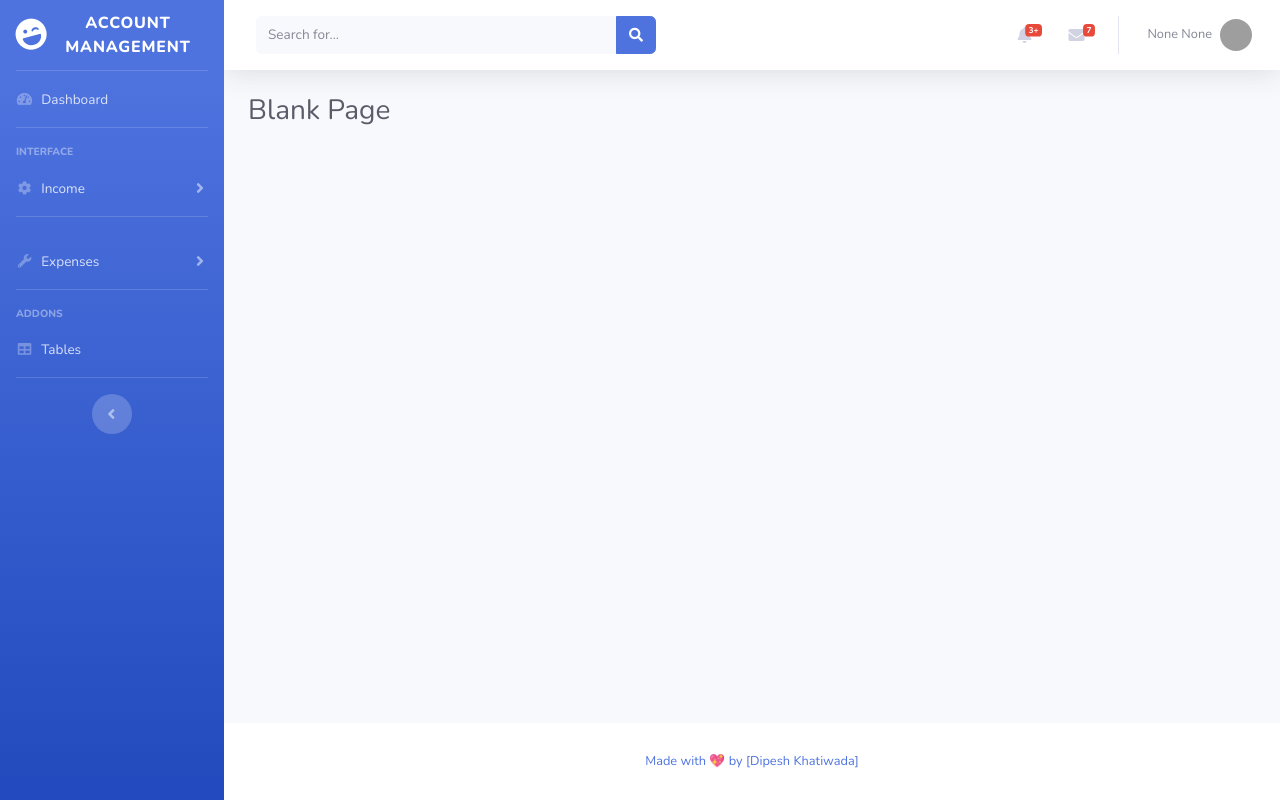
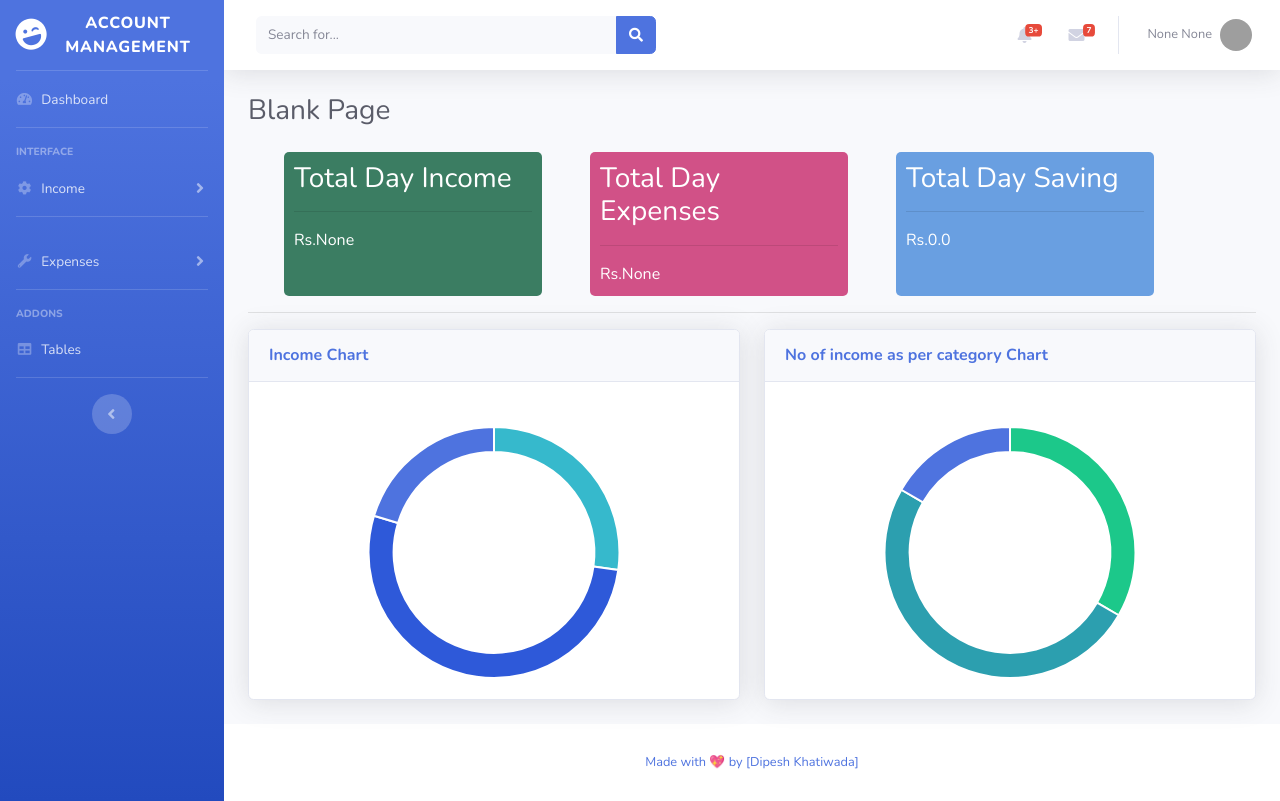
Before and after one commit to dipeshkhatiwada/accountmanager, a Django app: page /account/dashboard/ in a window 1280 px wide. Run offline with Django 3.2, Linux system fonts and the light colour scheme; a user stored in the database is signed in; data comes from the database, SQL or seed files in the repository; both versions use the stored data as it was after the commit; some libraries are stand-ins or nearby versions; grey boxes are pictures that could not be loaded.

Commit message:
chat in dashboard

```diff
--- a/account/views.py
+++ b/account/views.py
@@ -2,8 +2,12 @@ from django.contrib import messages
 from django.contrib.auth import logout, authenticate, login
 from django.shortcuts import render, HttpResponse, redirect, get_object_or_404
 from django.views import View
+
+from expenses.models import Expenses
 from .models import Account
 from django.contrib.auth.mixins import LoginRequiredMixin
+from income.models import Income
+import random
 
 # Create your views here.
 
@@ -63,7 +67,46 @@ class Dashboard(LoginRequiredMixin,  View):
     template_name = 'dashboard.html'
 
     def get(self, request):
-        return render(request, self.template_name)
+        # chart of income as per category
+        category_income = Income.objects.getIncomeByCategory(request.user.id)
+        category_list = list(category_income.keys())
+        category_amount = list(category_income.values())
+        dayincome = Income.objects.getCurrentDayIncome(request.user.id)
+        dayexpenses = Expenses.objects.getCurrentDayExpenses(request.user.id)
+        new_amt=[]
+        for c_amt in category_amount:
+            if c_amt == None:
+                new_amt.append(0.0)
+            else:
+                new_amt.append(c_amt)
+        # chart for no of income as per category
+        counted_income = list(Income.objects.countIncomeByCategory(request.user.id).values())
+        count_income = []
+        for no in counted_income:
+            count_income.append(no)
+        print(category_amount)
+        color_list = ['#4e73df', '#1cc88a', '#36b9cc','#2e59d9', '#17a673', '#2c9faf','c3145dba','#4a8bdcd1','3b7d62',]
+        day_saving = 0.0
+        if dayincome['price__sum'] and dayexpenses['price__sum']:
+            day_saving = dayincome['price__sum'] - dayexpenses['price__sum']
+        bcolor=[]
+        hovercolor=[]
+        for i in range(0,len(category_income)):
+            bcolor.append(color_list[random.randint(0,5)])
+            hovercolor.append(color_list[random.randint(0,5)])
+
+        context = {
+            'dayincome':dayincome,
+            'dayexpenses': dayexpenses,
+            'daysaving': day_saving,
+            'category_list':category_list,
+            'category_amount':new_amt,
+            'bcolor':bcolor,
+            'hovercolor':hovercolor,
+            'count_income': count_income,
+
+        }
+        return render(request, self.template_name,context)
 
 
 class Signout(View):
--- a/expenses/models.py
+++ b/expenses/models.py
@@ -1,4 +1,8 @@
+import datetime
+
 from django.db import models
+from django.db.models import Sum
+
 from abstract.models import Category, Abs
 
 
@@ -18,14 +22,18 @@ class ExpensesCategory(Category):
 
 
 class ExpensesManager(models.Manager):
-    pass
+    def getCurrentDayExpenses(self, user_id):
+        return self.filter(
+            date=datetime.date.today(),
+            category__in=ExpensesCategory.objects.filter(user_id=user_id)
+        ).aggregate(Sum('price'))
 
 
 class Expenses(Abs):
     image = models.ImageField(upload_to='expenses/', null=True, blank=True)
     category = models.ForeignKey(ExpensesCategory, on_delete=models.CASCADE)
 
-    objects = ExpensesCategoryManager()
+    objects = ExpensesManager()
 
     class Meta:
         db_table = 'expenses'
--- a/income/models.py
+++ b/income/models.py
@@ -1,15 +1,20 @@
 from django.db import models
 from abstract.models import Category, Abs
+from django.db.models import Sum, Count
+import datetime
+from datetime import timedelta
 
 
 # Create your models here.
 
 class IncomeCategoryManager(models.Manager):
-    pass
+    def getAllCategory(self, user_id):
+        return self.filter(user_id=user_id)
 
 
 class IncomeCategory(Category):
     objects = IncomeCategoryManager()
+
     def __str__(self):
         return self.title
 
@@ -18,14 +23,60 @@ class IncomeCategory(Category):
 
 
 class IncomeManager(models.Manager):
-    pass
+    def getCurrentMonthIncome(self, user_id):
+        return self.filter(
+            date__month=datetime.date.today().month,
+            date__year=datetime.date.today().year,
+            category__in=IncomeCategory.objects.filter(user_id=user_id)
+        ).aggregate(Sum('price'))
+
+    def getCurrentDayIncome(self, user_id):
+        return self.filter(
+            date=datetime.date.today(),
+            category__in=IncomeCategory.objects.filter(user_id=user_id)
+        ).aggregate(Sum('price'))
+
+    def getYesterdayIncome(self, user_id):
+        yesterday = datetime.datetime.today() - timedelta(days=1)
+        return self.filter(
+            date=yesterday,
+            category__in=IncomeCategory.objects.filter(user_id=user_id)
+        ).aggregate(Sum('price'))
+
+    def getLastMonthIncome(self, user_id):
+        today = datetime.datetime.today()
+        year = today.year
+        month = today.month
+        pervmonth = month - 1
+        if pervmonth == 0:
+            pervmonth = 12
+            year = year - 1
+        return self.filter(
+            date__month=pervmonth,
+            date__year=year,
+            category__in=IncomeCategory.objects.filter(user_id=user_id)
+        ).aggregate(Sum('price'))
+    def getIncomeByCategory(self,user_id):
+        all_category = IncomeCategory.objects.getAllCategory(user_id)
+        bycategory = {}
+        for cat in all_category:
+            x = self.filter(category=cat).aggregate(Sum('price'))
+            bycategory[cat.title]=x['price__sum']
+        return bycategory
+    def countIncomeByCategory(self,user_id):
+        all_category = IncomeCategory.objects.getAllCategory(user_id)
+        bycategory = {}
+        for cat in all_category:
+            x = self.filter(category=cat).aggregate(Count('price'))
+            bycategory[cat.title]=x['price__count']
+        return bycategory
 
 
 class Income(Abs):
     image = models.ImageField(upload_to='income/', null=True, blank=True)
     category = models.ForeignKey(IncomeCategory, on_delete=models.CASCADE)
 
-    objects = IncomeCategoryManager()
+    objects = IncomeManager()
 
     class Meta:
         db_table = 'income'
--- a/templates/base/base.html
+++ b/templates/base/base.html
@@ -88,6 +88,7 @@
   <!-- Custom scripts for all pages-->
   <script src="{% static 'js/sb-admin-2.min.js' %}"></script>
 
+
 </body>
 
 </html>
--- a/templates/dashboard.html
+++ b/templates/dashboard.html
@@ -1,4 +1,5 @@
 {% extends 'base/base.html' %}
+{% load static %}
 {% block 'title' %}Dashboard {% endblock %}
 
  {% block 'sidebar' %}
@@ -11,10 +12,138 @@
 
  {% block 'footer' %}
 {% include 'component/footer.html' %}
+
+
  {% endblock %}
 
 {% block 'body' %}
 {% include 'component/message.html' %}
 <!-- Page Heading -->
 <h1 class="h3 mb-4 text-gray-800">Blank Page</h1>
+<div class="row">
+ <div class="col-md-3 ml-5" style="padding:10px; color:white ; background-color:#3b7d62; border-radius:5px">
+  <h3>Total Day Income</h3>
+  <hr>
+  <span>Rs.{{dayincome.price__sum}}</span>
+ </div>
+ <div class="col-md-3 ml-5" style="padding:10px; color:white ; background-color:#c3145dba; border-radius:5px">
+  <h3>Total Day Expenses</h3>
+    <hr>
+  <span>Rs.{{dayexpenses.price__sum}}</span>
+ </div>
+ <div class="col-md-3 ml-5" style="padding:10px; color:white ; background-color:#4a8bdcd1; border-radius:5px">
+  <h3>Total Day Saving</h3>
+      <hr>
+  <span>Rs.{{daysaving}}</span>
+ </div>
+</div>
+<hr>
+<div class="row">
+  <!-- Income Chart -->
+            <div class="col-xl-6 col-lg-6">
+              <div class="card shadow mb-4">
+                <!-- Card Header - Dropdown -->
+                <div class="card-header py-3">
+                  <h6 class="m-0 font-weight-bold text-primary">Income Chart</h6>
+                </div>
+                <!-- Card Body -->
+                <div class="card-body">
+                  <div class="chart-pie pt-4">
+                    <canvas id="myPieChart"></canvas>
+                  </div>
+                </div>
+              </div>
+            </div>
+<!-- Expenses Chart -->
+            <div class="col-xl-6 col-lg-6">
+              <div class="card shadow mb-4">
+                <!-- Card Header - Dropdown -->
+                <div class="card-header py-3">
+                  <h6 class="m-0 font-weight-bold text-primary">No of income as per category Chart</h6>
+                </div>
+                <!-- Card Body -->
+                <div class="card-body">
+                  <div class="chart-pie pt-4">
+                    <canvas id="myPieChart2"></canvas>
+                  </div>
+                </div>
+              </div>
+            </div>
+</div>
+
+
+<!-- Page level plugins -->
+  <script src="{% static 'vendor/chart.js/Chart.min.js' %}"></script>
+
+<script>
+    // Set new default font family and font color to mimic Bootstrap's default styling
+    Chart.defaults.global.defaultFontFamily = 'Nunito', '-apple-system,system-ui,BlinkMacSystemFont,"Segoe UI",Roboto,"Helvetica Neue",Arial,sans-serif';
+    Chart.defaults.global.defaultFontColor = '#858796';
+
+    // Pie Chart Example
+    var ctx = document.getElementById("myPieChart");
+    var myPieChart = new Chart(ctx, {
+      type: 'doughnut',
+      data: {
+        labels: {{category_list|safe}},
+        datasets: [{
+          data: {{category_amount}},
+          backgroundColor: {{bcolor|safe}},
+          hoverBackgroundColor: {{ hovercolor|safe}},
+          hoverBorderColor: "rgba(234, 236, 244, 1)",
+        }],
+      },
+      options: {
+        maintainAspectRatio: false,
+        tooltips: {
+          backgroundColor: "rgb(255,255,255)",
+          bodyFontColor: "#858796",
+          borderColor: '#dddfeb',
+          borderWidth: 1,
+          xPadding: 15,
+          yPadding: 15,
+          displayColors: false,
+          caretPadding: 10,
+        },
+        legend: {
+          display: false
+        },
+        cutoutPercentage: 80,
+      },
+    });
+
+    // Pie Chart 2
+    var ctx = document.getElementById("myPieChart2");
+    var myPieChart = new Chart(ctx, {
+      type: 'doughnut',
+      data: {
+        labels: {{category_list|safe}},
+        datasets: [{
+          data: {{count_income}},
+          backgroundColor: {{hovercolor|safe}},
+          hoverBackgroundColor: {{ bcolor|safe}},
+          hoverBorderColor: "rgba(234, 236, 244, 1)",
+        }],
+      },
+      options: {
+        maintainAspectRatio: false,
+        tooltips: {
+          backgroundColor: "rgb(255,255,255)",
+          bodyFontColor: "#858796",
+          borderColor: '#dddfeb',
+          borderWidth: 1,
+          xPadding: 15,
+          yPadding: 15,
+          displayColors: false,
+          caretPadding: 10,
+        },
+        legend: {
+          display: false
+        },
+        cutoutPercentage: 80,
+      },
+    });
+
+
+</script>
 {% endblock %}
```
Also changed, not shown: db.sqlite3.
